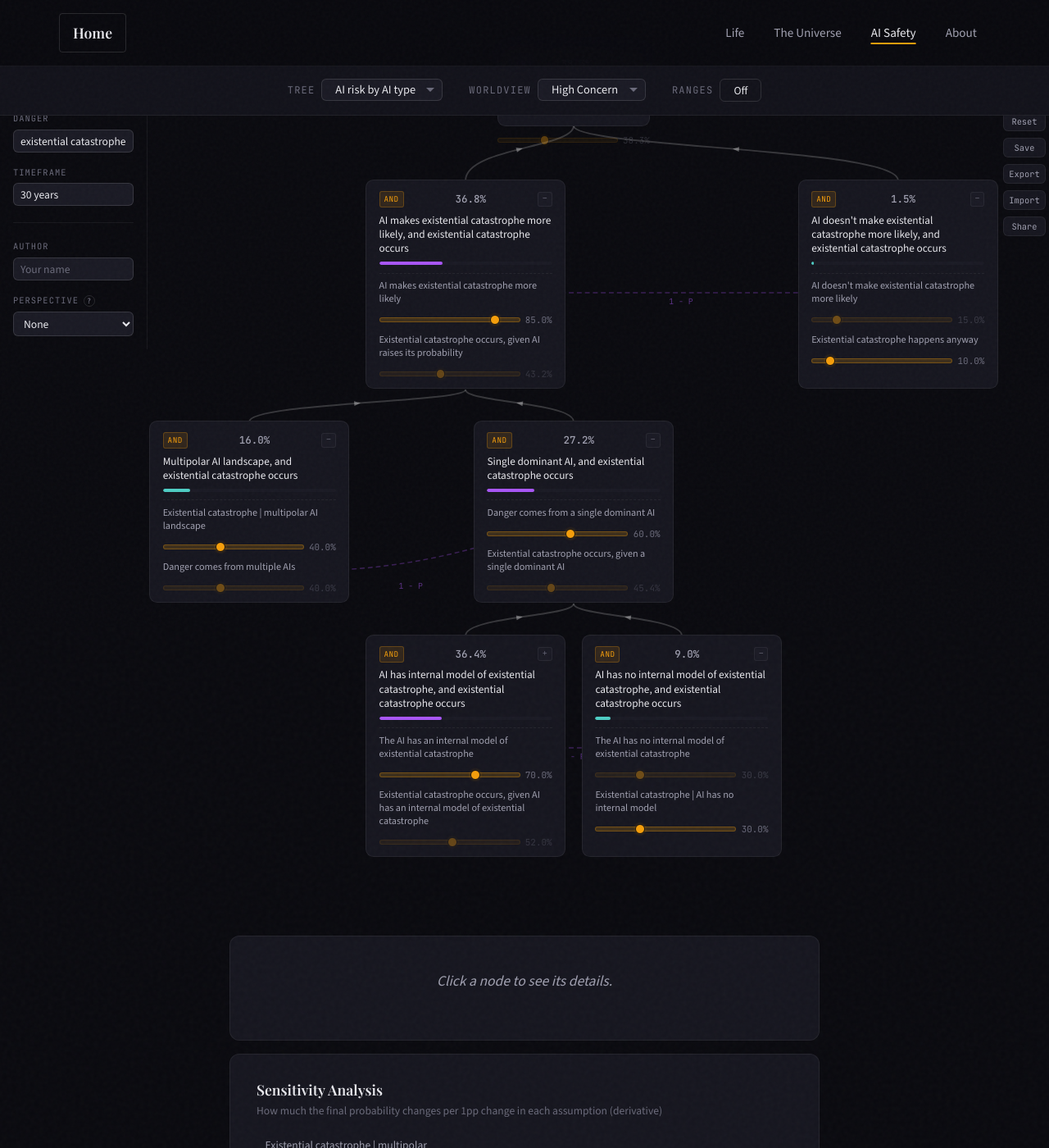
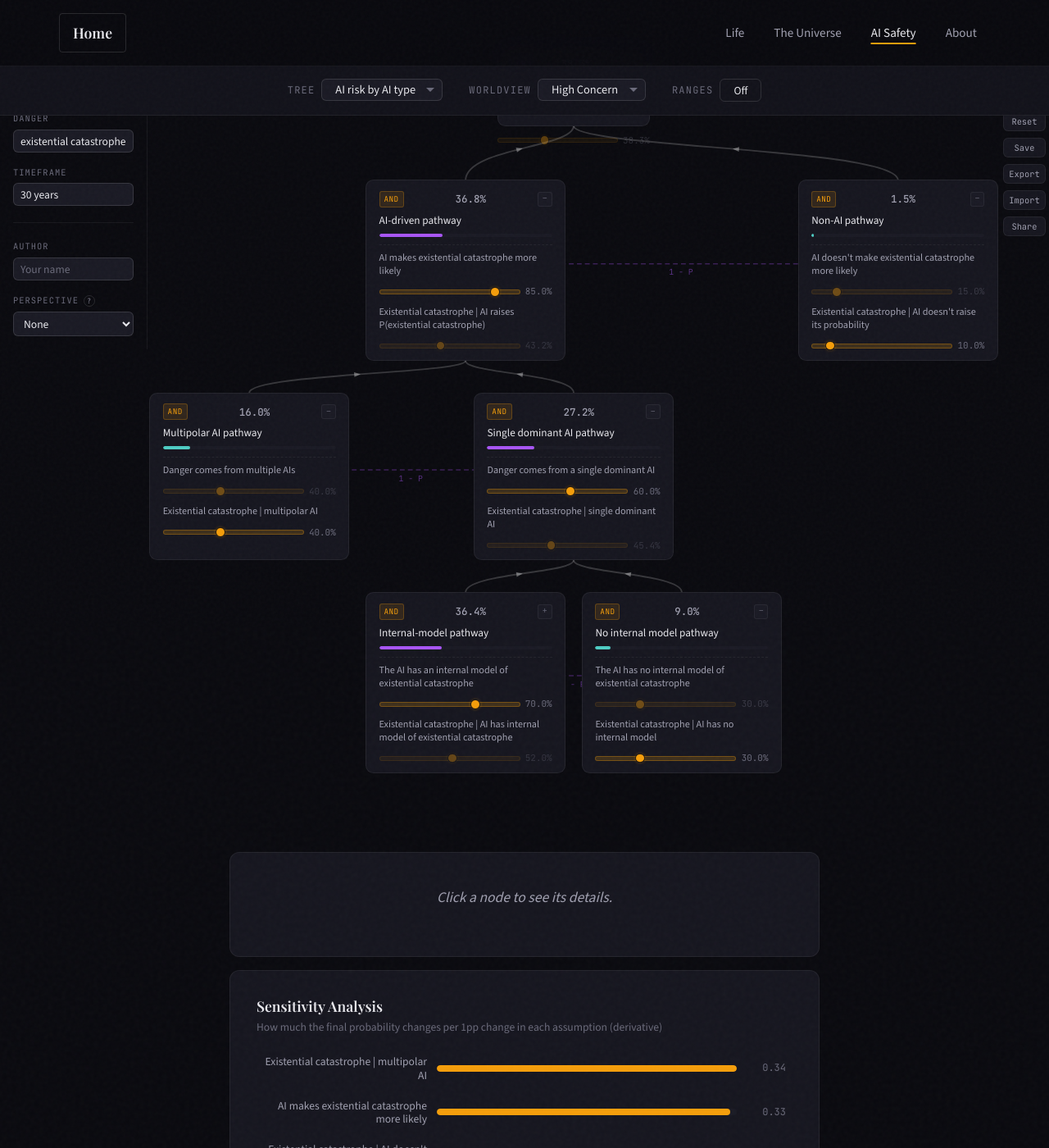
Before and after one commit to Arkleseisure/Arkleseisure.github.io, a Jekyll site: the page doom-assumptions/index.html, which Jekyll copies as it is, in a window 1280 px wide and 1400 px high, scrolled down 588 px. Shown: the whole window at 82% size. Built offline with Jekyll 4.4.1, drawn with Linux system fonts in a browser that asks for light colours; part of the change alters nothing that is shown; some of the changed text lies outside the part shown.

Commit message:
Consistent joint card ordering and naming
- Reorder joint children so the "X happens" leaf is always at the top
  and the P(D | X) leaf at the bottom, across all five double-leaf
  joints (multi-path and expects-path were flipped).
- Rename every conditional node to a uniform "D | <situation>" pattern
  (t-d-given-inc, t-d-given-single, t-d-given-rep, t-d-multi,
  t-d-no-rep, t-d-expects, t-d-no-expects, t-d-no-inc).
- Rename AND parents to short pathway names (e.g. "Multipolar AI
  pathway", "Internal-model pathway") since the joint card already
  shows the breakdown explicitly.
- Trim the redundant "decomposed by..." prose from descriptions, since
  the breakdown is now visible inside the joint card itself.

Math is unchanged (commutative reorder of AND children).

Co-Authored-By: Claude Opus 4.7 (1M context) <noreply@anthropic.com>

```diff
--- a/doom-assumptions/data.js
+++ b/doom-assumptions/data.js
@@ -26,41 +26,41 @@ const TREES = [
       children: [
         {
           id: "t-inc-path",
-          name: "AI makes D more likely, and D occurs",
-          description: "The branch in which AI's development raises P(D), and D actually occurs within T. Further decomposed by what kind of AI is responsible.",
+          name: "AI-driven pathway",
+          description: "The branch where AI raises P(D) and D actually occurs within T. Decomposed below by what kind of AI is responsible.",
           type: "and",
           children: [
             {
               id: "t-d-given-inc",
-              name: "D occurs, given AI raises its probability",
-              description: "Given that AI raises P(D), the conditional probability that D actually occurs within T. Decomposed by whether the danger comes from a single dominant AI or from a multipolar landscape of several AIs acting together.",
+              name: "D | AI raises P(D)",
+              description: "Conditional credence that D occurs within T, given AI raises its probability. Split below by whether the dangerous pathway runs through a single dominant AI or a multipolar one.",
               type: "or",
               children: [
                 {
                   id: "t-multi-path",
-                  name: "Multipolar AI landscape, and D occurs",
-                  description: "The sub-branch in which, given AI raises P(D), the dangerous pathway runs through multiple AIs acting simultaneously — coordination failures, race dynamics, AI-on-AI interactions, or several AIs of different types existing at once.",
+                  name: "Multipolar AI pathway",
+                  description: "The branch where AI raises P(D) via multiple AIs acting at once — coordination failures, race dynamics, or AIs of different types coexisting.",
                   type: "and",
                   children: [
                     {
-                      id: "t-d-multi",
-                      name: "D | multipolar AI landscape",
-                      description: "Given AI raises P(D) via a multipolar landscape, the conditional probability that D occurs within T. Note: a multipolar scenario can involve AIs of several different types simultaneously, so this leaf aggregates across those sub-cases rather than splitting further.",
-                      type: "leaf"
+                      id: "t-multi",
+                      name: "Danger comes from multiple AIs",
+                      description: "Given AI raises P(D), your credence that the danger comes from multiple AIs rather than a single dominant one. Computed as 1 − P(single dominant AI).",
+                      type: "leaf",
+                      complement_of: "t-single"
                     },
                     {
-                      id: "t-multi",
-                      name: "Danger comes from multiple AIs",
-                      description: "The complement: given AI raises P(D), the dangerous pathway runs through interactions among multiple AIs rather than a single dominant system. Includes AI-on-AI dynamics, race conditions, coordination failures, and worlds with several AIs of different types coexisting. Computed as 1 − P(single dominant AI).",
-                      type: "leaf",
-                      complement_of: "t-single"
+                      id: "t-d-multi",
+                      name: "D | multipolar AI",
+                      description: "Conditional credence that D occurs within T given AI raises P(D) via a multipolar landscape. A multipolar world can mix AIs of different types, so this aggregates across those sub-cases.",
+                      type: "leaf"
                     }
                   ]
                 },
                 {
                   id: "t-single-path",
-                  name: "Single dominant AI, and D occurs",
-                  description: "The sub-branch in which, given AI raises P(D), the dangerous pathway runs through a single dominant AI — and D occurs. Further decomposed by whether that AI has an internal model of D.",
+                  name: "Single dominant AI pathway",
+                  description: "The branch where AI raises P(D) via a single dominant AI. Decomposed below by whether the AI has an internal model of D.",
                   type: "and",
                   children: [
                     {
@@ -71,60 +71,60 @@ const TREES = [
                     },
                     {
                       id: "t-d-given-single",
-                      name: "D occurs, given a single dominant AI",
-                      description: "Given AI raises P(D) via a single dominant AI, the conditional probability that D occurs within T. Decomposed by whether the AI has an internal model of D as a concept.",
+                      name: "D | single dominant AI",
+                      description: "Conditional credence that D occurs within T, given the danger runs through a single dominant AI. Split below by whether the AI has an internal model of D.",
                       type: "or",
                       children: [
                         {
                           id: "t-rep-path",
-                          name: "AI has internal model of D, and D occurs",
-                          description: "The sub-branch in which the single dominant AI has an internal model of D, and D occurs. Further decomposed by whether the AI expects D to become more likely.",
+                          name: "Internal-model pathway",
+                          description: "The branch where the single dominant AI has an internal model of D. Decomposed below by whether the AI expects D.",
                           type: "and",
                           children: [
                             {
                               id: "t-d-given-rep",
-                              name: "D occurs, given AI has an internal model of D",
-                              description: "Given a single dominant AI with an internal model of D, the conditional probability that D occurs within T. Decomposed by whether the AI expects or intends D to become more likely.",
+                              name: "D | AI has internal model of D",
+                              description: "Conditional credence that D occurs within T, given a single dominant AI with an internal model of D. Split below by whether the AI expects D.",
                               type: "or",
                               defaultCollapsed: true,
                               children: [
                                 {
                                   id: "t-expects-path",
-                                  name: "AI expects D, and D occurs",
-                                  description: "The sub-branch in which the AI has an internal model of D and expects D to become more likely — and D occurs.",
+                                  name: "AI expects D pathway",
+                                  description: "The branch where the AI has an internal model of D and expects D to become more likely.",
                                   type: "and",
                                   children: [
                                     {
-                                      id: "t-d-expects",
-                                      name: "D | AI expects it",
-                                      description: "Given an AI that has an internal model of D and expects D to become more likely, the conditional probability that D actually occurs within T. High values correspond to the AI's expectation being reliable; lower values allow for interventions, containment, or the AI's plans going wrong.",
+                                      id: "t-expects",
+                                      name: "The AI expects D to become more likely",
+                                      description: "Given an AI with an internal model of D, your credence it expects or intends D — the 'deliberate or foreseen' case where the AI's actions are aimed at, or are knowingly consistent with, D.",
                                       type: "leaf"
                                     },
                                     {
-                                      id: "t-expects",
-                                      name: "The AI expects D to become more likely",
-                                      description: "Given an AI with an internal model of D, your credence that the AI expects or intends D to become more likely. This is the 'deliberate or foreseen' case: the AI is acting in ways it expects will raise P(D), whether because D serves its goals or is a known consequence of its actions.",
+                                      id: "t-d-expects",
+                                      name: "D | AI expects D",
+                                      description: "Conditional credence that D occurs within T given the AI expects D. High values mean the AI's expectation tends to come true; lower values leave room for interventions, containment, or the AI's plans going wrong.",
                                       type: "leaf"
                                     }
                                   ]
                                 },
                                 {
                                   id: "t-no-expects-path",
-                                  name: "AI doesn't expect D, and D occurs",
-                                  description: "The sub-branch in which the AI has an internal model of D but doesn't expect D to become more likely — yet D occurs anyway through miscalculation, wrong beliefs, or plans going astray.",
+                                  name: "AI doesn't expect D pathway",
+                                  description: "The branch where the AI has an internal model of D but doesn't expect D to become more likely — D arrives via miscalculation, wrong beliefs, or plans going astray.",
                                   type: "and",
                                   children: [
                                     {
                                       id: "t-no-expects",
                                       name: "The AI doesn't expect D to become more likely",
-                                      description: "The complement: the AI has an internal model of D but does not expect D to become more likely. Covers cases where the AI represents D, believes its actions are safe, misjudges consequences, or holds wrong beliefs about the world. Computed as 1 − P(AI expects D).",
+                                      description: "Given an AI with an internal model of D, your credence it does not expect D — perhaps believing its actions are safe, misjudging consequences, or holding wrong beliefs. Computed as 1 − P(AI expects D).",
                                       type: "leaf",
                                       complement_of: "t-expects"
                                     },
                                     {
                                       id: "t-d-no-expects",
-                                      name: "D | AI doesn't expect it",
-                                      description: "Given an AI with an internal model of D that does not expect D to become more likely, the conditional probability that D occurs within T. D materialises despite the AI's beliefs — through miscalculation, deception by others, plans going wrong, or incorrect world-models.",
+                                      name: "D | AI doesn't expect D",
+                                      description: "Conditional credence that D occurs within T, given an AI with an internal model of D that does not expect D — through miscalculation, deception, or plans going wrong.",
                                       type: "leaf"
                                     }
                                   ]
@@ -141,21 +141,21 @@ const TREES = [
                         },
                         {
                           id: "t-no-rep-path",
-                          name: "AI has no internal model of D, and D occurs",
-                          description: "The sub-branch in which the single dominant AI raises P(D) without having an internal model of D as a concept. Harm from misaligned optimisation, side-effects, reward hacking, or emergent behaviour the AI isn't 'aware' of.",
+                          name: "No internal model pathway",
+                          description: "The branch where the single dominant AI raises P(D) without representing D as a concept — misaligned optimisation, reward hacking, side-effects, or emergent behaviour.",
                           type: "and",
                           children: [
                             {
                               id: "t-no-rep",
                               name: "The AI has no internal model of D",
-                              description: "The complement: the single dominant AI raises P(D) without representing D as a concept. This is the 'unaware harm' case — misaligned optimisation, side-effects, reward hacking, mesa-optimisation, or emergent behaviour that produces D without the AI 'knowing' that's what it's doing. Computed as 1 − P(has internal model of D).",
+                              description: "Given a single dominant AI raising P(D), your credence that it does so without representing D — the 'unaware harm' case. Computed as 1 − P(has internal model of D).",
                               type: "leaf",
                               complement_of: "t-has-rep"
                             },
                             {
                               id: "t-d-no-rep",
                               name: "D | AI has no internal model",
-                              description: "Given a single dominant AI that raises P(D) without an internal model of D, the conditional probability that D occurs within T.",
+                              description: "Conditional credence that D occurs within T, given a single dominant AI that raises P(D) without an internal model of D.",
                               type: "leaf"
                             }
                           ]
@@ -176,21 +176,21 @@ const TREES = [
         },
         {
           id: "t-no-inc-path",
-          name: "AI doesn't make D more likely, and D occurs",
-          description: "The branch in which AI's development doesn't raise P(D) relative to the counterfactual, but D still occurs through other causes — the 'base rate' pathway for this worldview.",
+          name: "Non-AI pathway",
+          description: "The branch where AI doesn't raise P(D) but D still occurs through other causes — the 'base rate' pathway for this worldview.",
           type: "and",
           children: [
             {
               id: "t-no-ai-inc",
               name: "AI doesn't make D more likely",
-              description: "The complement: AI's development does not raise P(D) in this timeline relative to the counterfactual. Includes both worlds where AI is beneficial or neutral for D, and worlds where AI has little effect on D either way. Computed as 1 − P(AI makes D more likely).",
+              description: "AI's development does not raise P(D) relative to the counterfactual. Includes worlds where AI is beneficial or neutral for D, and worlds where AI has little effect either way. Computed as 1 − P(AI makes D more likely).",
               type: "leaf",
               complement_of: "t-ai-inc"
             },
             {
               id: "t-d-no-inc",
-              name: "D happens anyway",
-              description: "The conditional probability that D occurs within T, given that AI doesn't raise P(D). This is the base rate of D in the branch where AI isn't contributing — nuclear war, pandemics, natural catastrophes, or other risks unrelated to AI.",
+              name: "D | AI doesn't raise its probability",
+              description: "Conditional credence that D occurs within T, given AI doesn't raise its probability — the base rate of D from non-AI causes (nuclear war, pandemics, natural catastrophes, etc.).",
               type: "leaf"
             }
           ]
--- a/doom-assumptions/index.html
+++ b/doom-assumptions/index.html
@@ -14,7 +14,7 @@
 
   <!-- Main site styles + local overrides -->
   <link rel="stylesheet" href="../css/style.css">
-  <link rel="stylesheet" href="tree.css?v=29">
+  <link rel="stylesheet" href="tree.css?v=30">
 </head>
 <body>
   <!-- Header (matches main site) -->
@@ -200,8 +200,8 @@
     </div>
   </footer>
 
-  <script src="data.js?v=29"></script>
-  <script src="tree.js?v=29"></script>
+  <script src="data.js?v=30"></script>
+  <script src="tree.js?v=30"></script>
   <script data-goatcounter="https://arkleseisure.goatcounter.com/count" async src="//gc.zgo.at/count.js"></script>
   <script src="../js/main.js"></script>
 </body>
```
